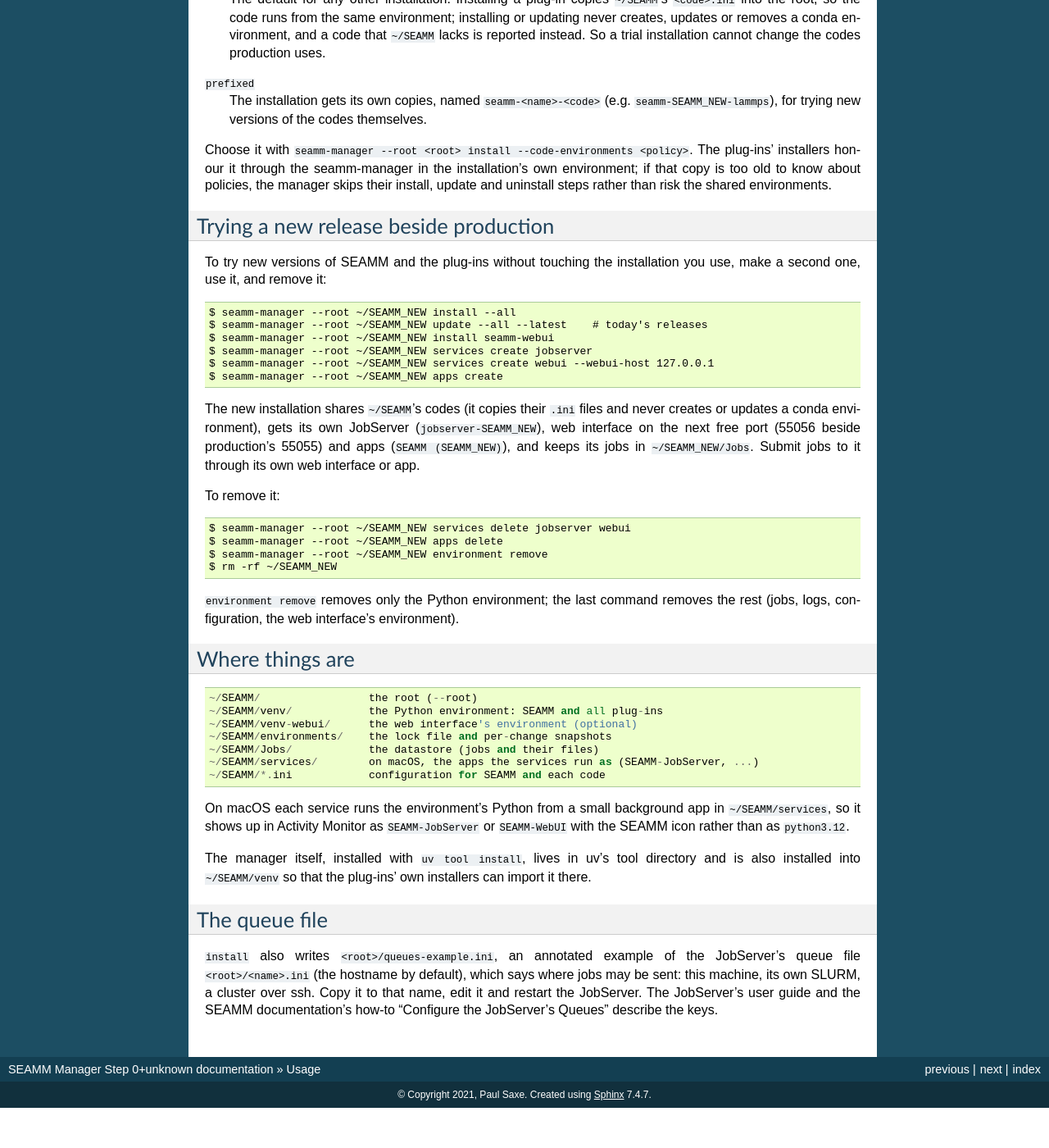
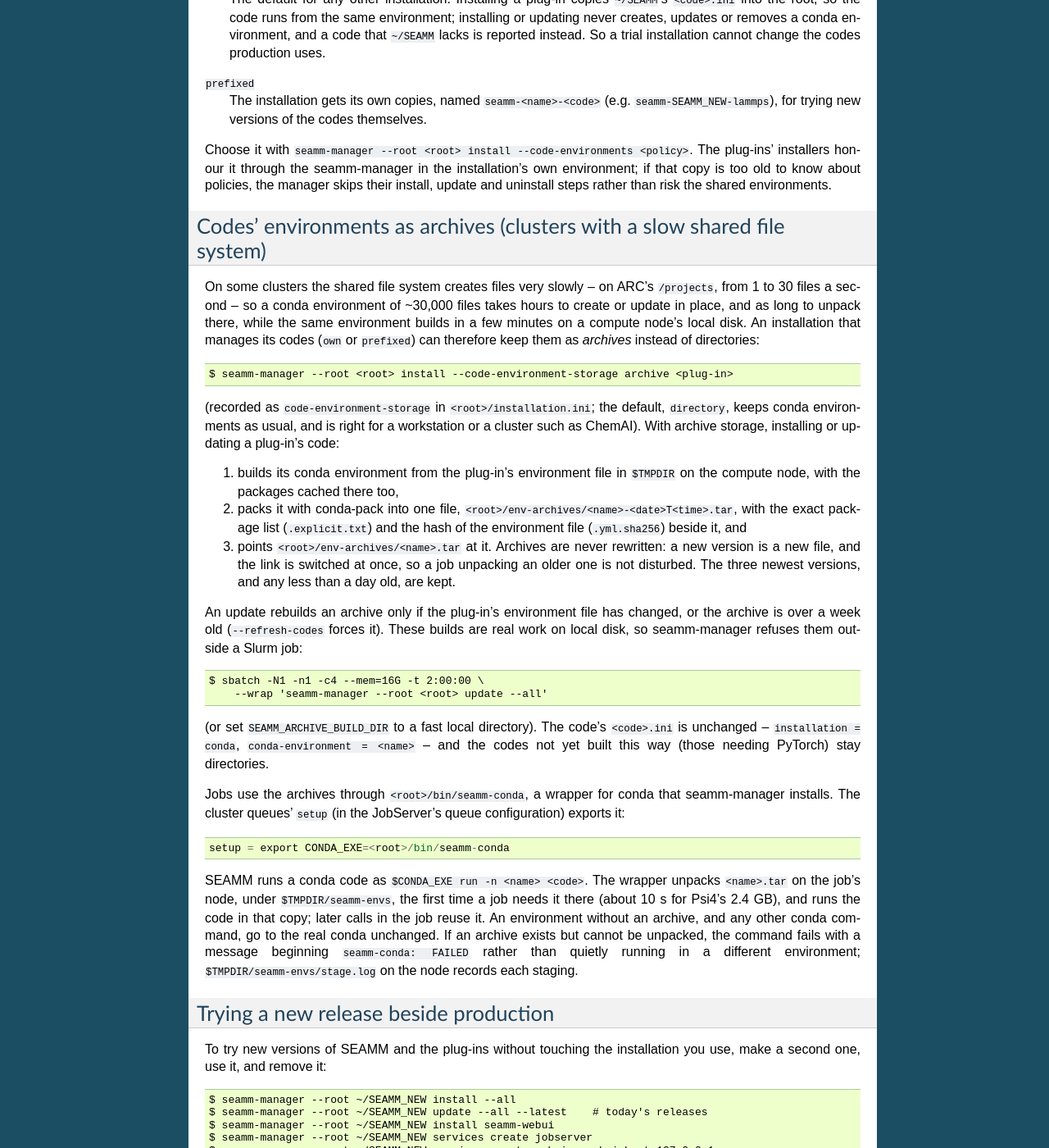
Before and after one commit to molssi-seamm/seamm_manager, a Sphinx documentation site: the page built from docs/usage.rst, in a window 1280 px wide and 1400 px high, scrolled down 2720 px. Shown: the whole window at 82% size. Built offline with Sphinx 7.4.7, drawn with Linux system fonts in a browser that asks for light colours; pages that are not in the unit, such as notebooks, are missing from menus; before the commit the page ends 4071 px from its top, so only the background shows below that; some of the changed text lies outside the part shown.

Commit message:
Document archive storage of the codes' environments
Co-Authored-By: Claude Opus 5.5 <noreply@anthropic.com>

```diff
--- a/docs/usage.rst
+++ b/docs/usage.rst
@@ -163,6 +163,61 @@ The plug-ins' installers honour it through the seamm-manager in the installation
 own environment; if that copy is too old to know about policies, the manager skips
 their install, update and uninstall steps rather than risk the shared environments.
 
+Codes' environments as archives (clusters with a slow shared file system)
+--------------------------------------------------------------------------
+
+On some clusters the shared file system creates files very slowly -- on ARC's
+``/projects``, from 1 to 30 files a second -- so a conda environment of ~30,000 files
+takes hours to create or update in place, and as long to unpack there, while the
+same environment builds in a few minutes on a compute node's local disk. An
+installation that manages its codes (``own`` or ``prefixed``) can therefore keep
+them as *archives* instead of directories::
+
+    $ seamm-manager --root <root> install --code-environment-storage archive <plug-in>
+
+(recorded as ``code-environment-storage`` in ``<root>/installation.ini``; the
+default, ``directory``, keeps conda environments as usual, and is right for a
+workstation or a cluster such as ChemAI). With archive storage, installing or
+updating a plug-in's code:
+
+#. builds its conda environment from the plug-in's environment file in ``$TMPDIR``
+   on the compute node, with the packages cached there too,
+#. packs it with conda-pack into one file,
+   ``<root>/env-archives/<name>-<date>T<time>.tar``, with the exact package list
+   (``.explicit.txt``) and the hash of the environment file (``.yml.sha256``) beside
+   it, and
+#. points ``<root>/env-archives/<name>.tar`` at it. Archives are never rewritten: a
+   new version is a new file, and the link is switched at once, so a job unpacking
+   an older one is not disturbed. The three newest versions, and any less than a day
+   old, are kept.
+
+An update rebuilds an archive only if the plug-in's environment file has changed, or
+the archive is over a week old (``--refresh-codes`` forces it). These builds are
+real work on local disk, so seamm-manager refuses them outside a Slurm job::
+
+    $ sbatch -N1 -n1 -c4 --mem=16G -t 2:00:00 \
+        --wrap 'seamm-manager --root <root> update --all'
+
+(or set ``SEAMM_ARCHIVE_BUILD_DIR`` to a fast local directory). The code's
+``<code>.ini`` is unchanged -- ``installation = conda``, ``conda-environment =
+<name>`` -- and the codes not yet built this way (those needing PyTorch) stay
+directories.
+
+Jobs use the archives through ``<root>/bin/seamm-conda``, a wrapper for conda that
+seamm-manager installs. The cluster queues' ``setup`` (in the JobServer's queue
+configuration) exports it::
+
+    setup = export CONDA_EXE=<root>/bin/seamm-conda
+
+SEAMM runs a conda code as ``$CONDA_EXE run -n <name> <code>``. The wrapper unpacks
+``<name>.tar`` on the job's node, under ``$TMPDIR/seamm-envs``, the first time a job
+needs it there (about 10 s for Psi4's 2.4 GB), and runs the code in that copy; later
+calls in the job reuse it. An environment without an archive, and any other conda
+command, go to the real conda unchanged. If an archive exists but cannot be unpacked,
+the command fails with a message beginning ``seamm-conda: FAILED`` rather than quietly
+running in a different environment; ``$TMPDIR/seamm-envs/stage.log`` on the node
+records each staging.
+
 Trying a new release beside production
 --------------------------------------
 
```
